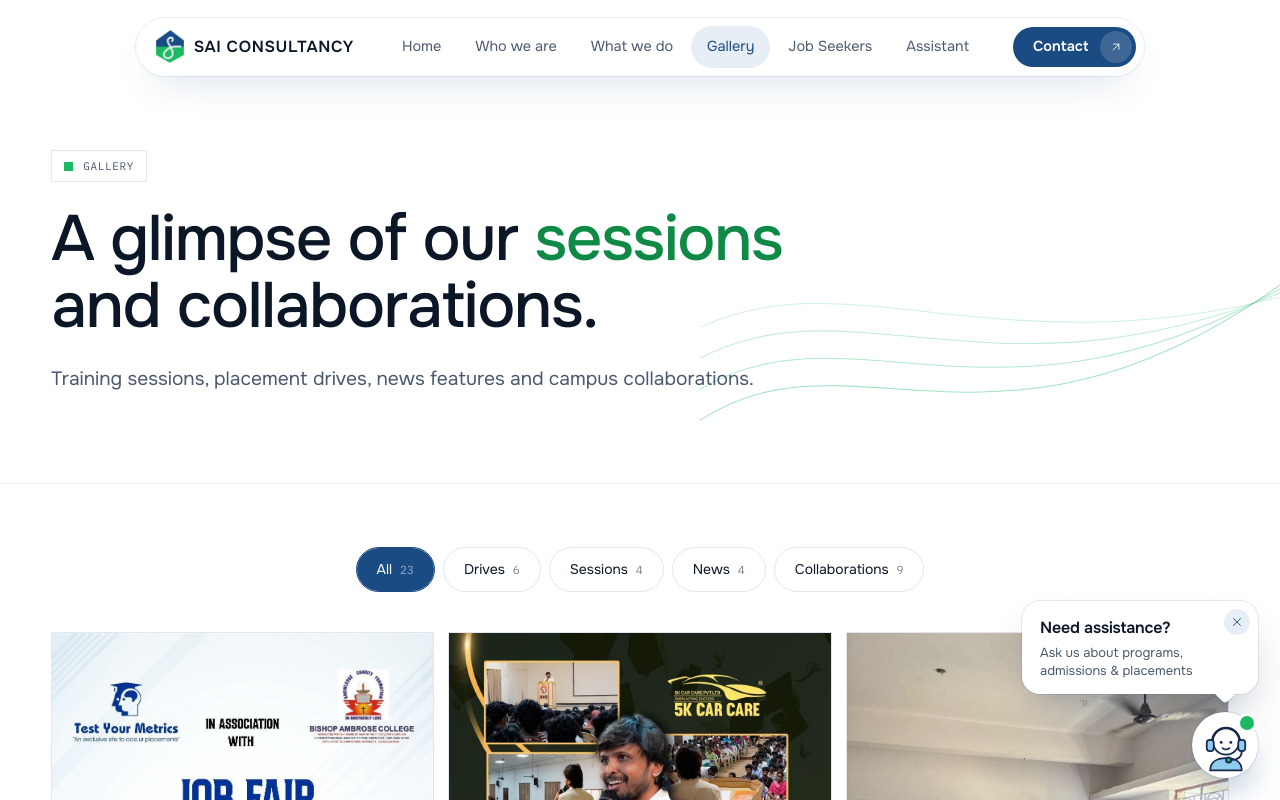
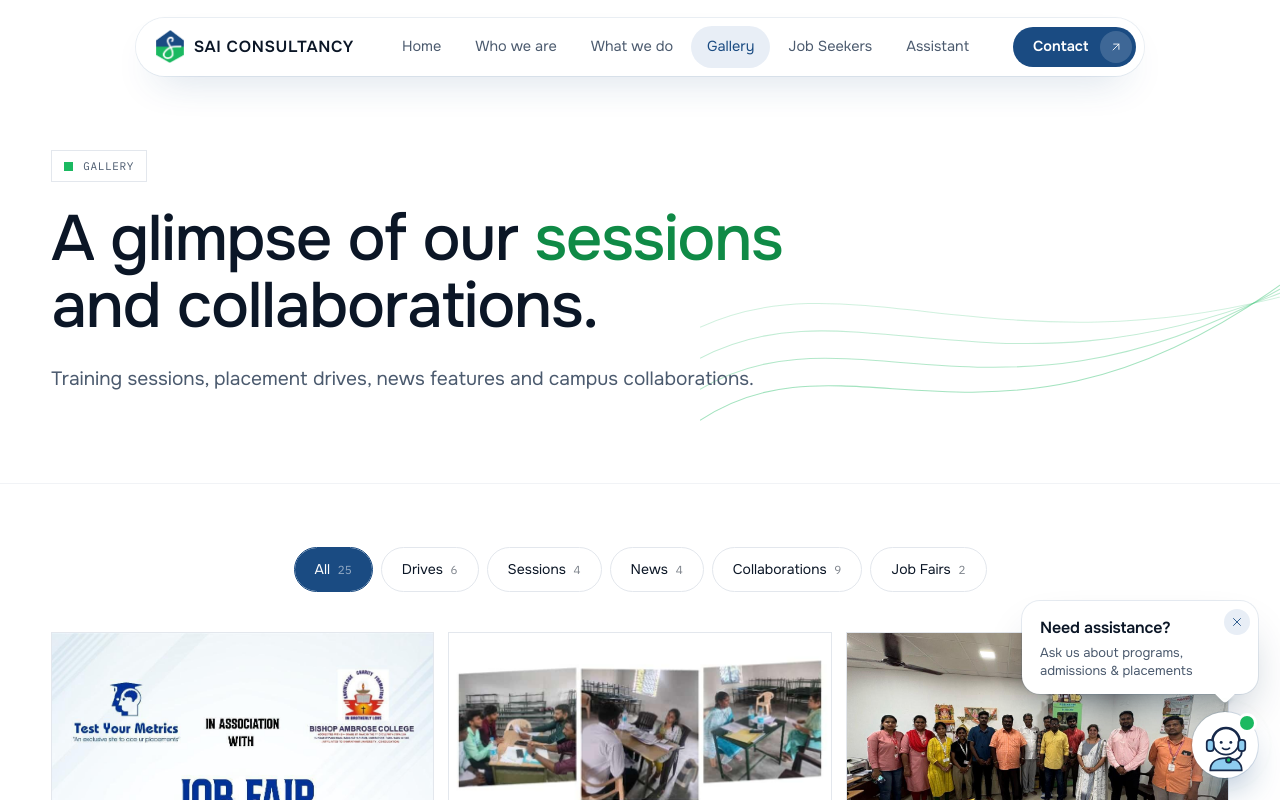
Before and after one commit to KIVOX-dev/saiconsultancy, a React (Vite) app: page /gallery in a window 1280 px wide. Shown: the top 800 px of the page. Built offline with nearby package versions, Linux system fonts and the light colour scheme.

Commit message:
feat: add gallery page, site data constants, and job fair images

```diff
--- a/src/data/site.js
+++ b/src/data/site.js
@@ -32,6 +32,7 @@ export const GALLERY = [
   { key: 'session', label: 'Sessions', images: g('session', [11, 13, 14, 17]) },
   { key: 'newsfeed', label: 'News', images: g('newsfeed', [7, 8, 9, 10]) },
   { key: 'collabration', label: 'Collaborations', images: g('collabration', [4, 5, 6, 12, 16, 18, 19, 21, 23]) },
+  { key: 'jobfair', label: 'Job Fairs', images: g('jobfair', [25, 26]) },
 ]
 
 export const WHAT_WE_DO = [
--- a/src/pages/Gallery.jsx
+++ b/src/pages/Gallery.jsx
@@ -6,7 +6,7 @@ import { GALLERY } from '../data/site.js'
 
 const ALL = { key: 'all', label: 'All', images: GALLERY.flatMap((g) => g.images) }
 const TABS = [ALL, ...GALLERY]
-const ALT = { drive: 'Placement drive with students at a partner college', session: 'Trainer-led training session with students', newsfeed: 'News coverage of Sai Consultancy programmes', collabration: 'Sai Consultancy team collaborating with a partner institution' }
+const ALT = { drive: 'Placement drive with students at a partner college', session: 'Trainer-led training session with students', newsfeed: 'News coverage of Sai Consultancy programmes', collabration: 'Sai Consultancy team collaborating with a partner institution', jobfair: 'Job fair and campus drive poster' }
 const altFor = (src, i) => `${ALT[src.split('/')[3]] || 'Sai Consultancy event'} (photo ${i + 1})`
 
 export default function Gallery() {
```
Also changed, not shown: public/images/gallery/jobfair/gallery-025.jpeg (added), public/images/gallery/jobfair/gallery-026.jpeg (added).
